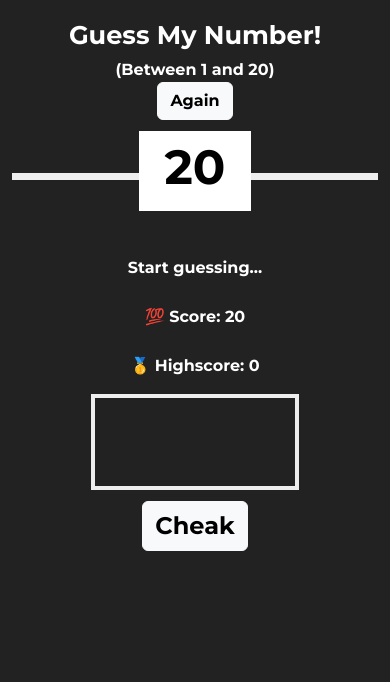
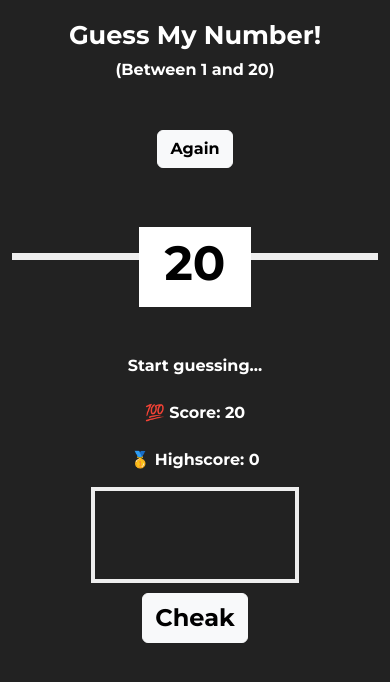
Before and after one commit to RaghunathJavare/Guess-Number, a plain HTML site: page index.html in a window 390 px wide. Drawn offline with nearby package versions, Linux system fonts and the light colour scheme; a web font is replaced by a local one.

Commit message:
resize game

```diff
--- a/style/style.css
+++ b/style/style.css
@@ -78,31 +78,33 @@ h6 {
 /* media  quearys */
 
 @media(max-width:470px){
+
   .header-head{
     font-size: 1.6rem;
   }
   .small-sizer{
     font-size: 1rem;
   }
+.btn-again{
+  position: relative;
+  top:3rem;
+}
+
   .secreat-number{
     position: relative;
     top: 6rem;
+    font-size:3rem;
+    height:5rem ;
+    width: 7rem;
   }
 
   header{
-    height: 10rem;
+    height: 15rem;
 
   }
-  .secreat-number{
-    position: relative;
-    top: 0rem;
-    font-size:3rem;
-    height:5rem ;
-    width: 7rem;
-}
 
 #game-box{
-  padding: 0;
+  padding: 5%;
 }
 
 }
```
